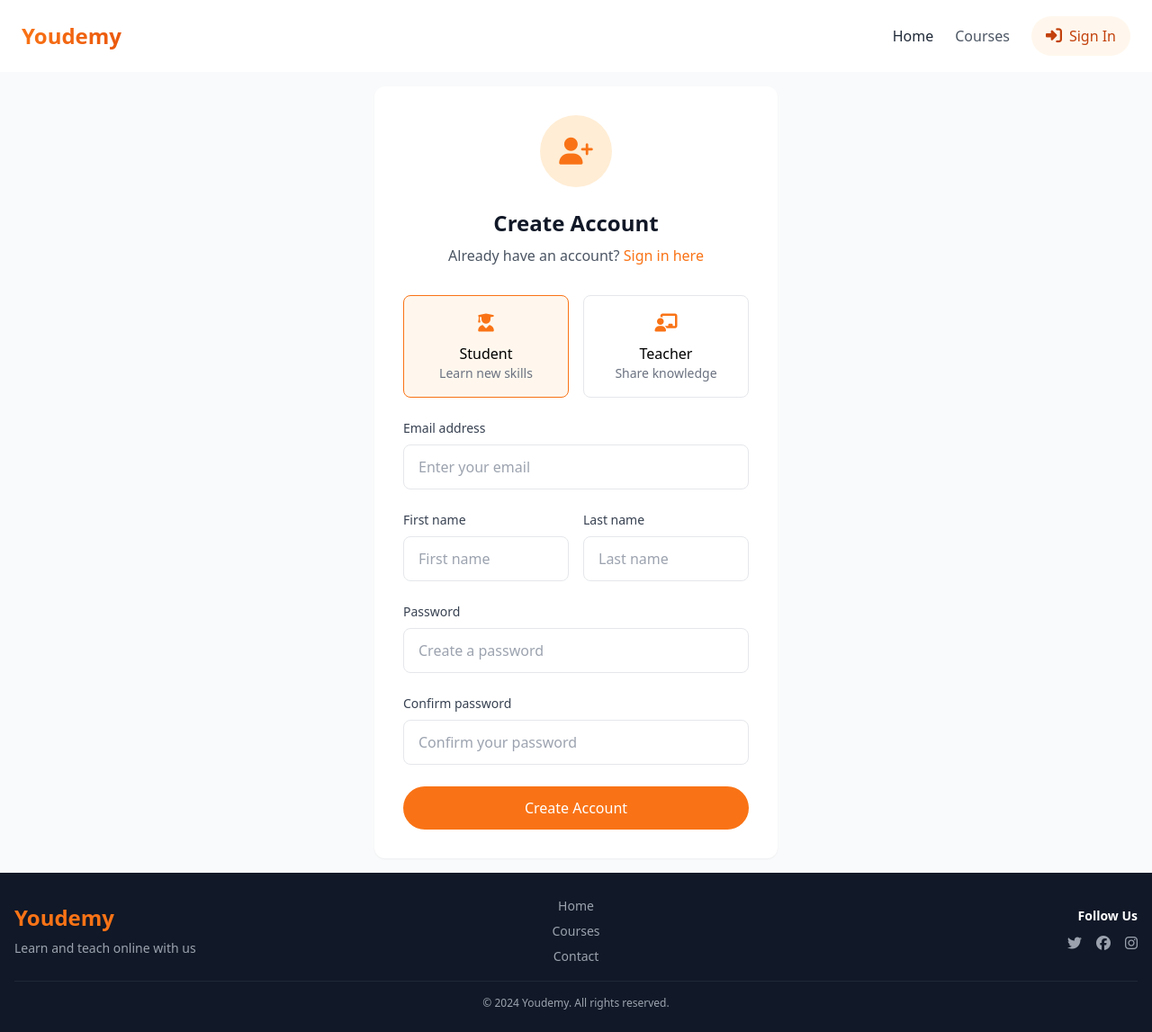
After one commit to MohamedHamouch/Brief11-Youdemy, a PHP site: template pages/auth/register.php in a window 1280 px wide. The commit adds this page. Shown: the whole page at 90% size. Run offline with PHP 8.4, Linux system fonts and the light colour scheme; the template is opened without the code that fills it, so the values that code supplies are empty; a stand-in replaces the project's code that opens the database connection; some libraries are stand-ins or nearby versions.

Commit message:
change project pages structure and fix linkings

```diff
--- a/index.php
+++ b/index.php
@@ -55,7 +55,7 @@ if (isset($_SESSION['user'])) {
               <?php
               if (!$connected) {
                 echo '<li>
-                <a href="auth/login.php"
+                <a href="pages/auth/login.php"
                   class="flex items-center space-x-2 bg-orange-50 text-orange-700 px-4 py-2 rounded-full hover:bg-orange-100 transition-colors duration-300">
                   <i class="fas fa-sign-in-alt text-lg"></i>
                   <span>Sign In</span>
@@ -86,7 +86,7 @@ if (isset($_SESSION['user'])) {
                       class="block px-4 py-2 text-sm text-gray-700 hover:bg-orange-50 hover:text-orange-700">My Courses</a>';
                     }
                     ?>
-                    <a href="auth/process/logout.php"
+                    <a href="pages/auth/process/logout.php"
                       class="block px-4 py-2 text-sm text-gray-700 hover:bg-orange-50 hover:text-red-700">Logout</a>
                   </div>
                 </li>
--- /dev/null
+++ b/pages/auth/register.php
@@ -0,0 +1,187 @@
+<?php
+session_start();
+if (isset($_SESSION['user'])) {
+  header('Location: ../../index.php');
+  exit();
+}
+
+
+?>
+
+<!DOCTYPE html>
+<html lang="en">
+
+<head>
+  <meta charset="UTF-8">
+  <meta name="viewport" content="width=device-width, initial-scale=1.0">
+  <title>Youdemy - Register</title>
+  <script src="https://cdn.tailwindcss.com"></script>
+  <link rel="stylesheet" href="https://cdnjs.cloudflare.com/ajax/libs/font-awesome/6.7.1/css/all.min.css">
+</head>
+
+<body class="bg-gray-50 min-h-screen flex flex-col">
+
+  <header class="w-full">
+    <div class="bg-white backdrop-blur-md bg-opacity-90">
+      <div class="max-w-7xl mx-auto px-6">
+        <div class="flex justify-between h-20">
+          <div class="flex items-center">
+            <div
+              class="text-2xl font-bold bg-gradient-to-r from-orange-500 to-orange-600 text-transparent bg-clip-text">
+              Youdemy
+            </div>
+          </div>
+
+          <nav class="flex items-center">
+            <ul class="hidden md:flex items-center space-x-6">
+              <li>
+                <a href="../../index.php"
+                  class="text-gray-800 hover:text-orange-600 transition-colors duration-300">Home</a>
+              </li>
+              <li>
+                <a href="#" class="text-gray-600 hover:text-orange-600 transition-colors duration-300">Courses</a>
+              </li>
+              <li>
+                <a href="login.php"
+                  class="flex items-center space-x-2 bg-orange-50 text-orange-700 px-4 py-2 rounded-full hover:bg-orange-100 transition-colors duration-300">
+                  <i class="fas fa-sign-in-alt text-lg"></i>
+                  <span>Sign In</span>
+                </a>
+              </li>
+            </ul>
+          </nav>
+        </div>
+      </div>
+    </div>
+  </header>
+
+  <main class="flex-grow flex items-center justify-center p-4">
+    <div class="container mx-auto px-4">
+      <div class="max-w-md mx-auto">
+        <div class="bg-white rounded-xl shadow-sm p-8">
+          <div class="text-center mb-8">
+            <div class="w-20 h-20 bg-orange-100 rounded-full flex items-center justify-center mx-auto mb-6">
+              <i class="fas fa-user-plus text-3xl text-orange-500"></i>
+            </div>
+            <h2 class="text-2xl font-bold text-gray-900">Create Account</h2>
+            <p class="text-gray-600 mt-2">Already have an account?
+              <a href="login.php" class="text-orange-500 hover:text-orange-600">Sign in here</a>
+            </p>
+          </div>
+
+          <?php if (isset($_SESSION['registerError'])) { ?>
+            <div class="bg-red-50 text-red-500 text-sm p-4 rounded-lg mb-6">
+              <?= $_SESSION['registerError'] ?>
+            </div>
+            <?php unset($_SESSION['registerError']); ?>
+          <?php } ?>
+
+          <form action="process/registerProcess.php" method="POST">
+            <div class="space-y-6">
+
+              <div class="grid grid-cols-2 gap-4">
+                <label class="relative cursor-pointer">
+                  <input type="radio" name="role" value="student" class="peer sr-only" checked>
+                  <div
+                    class="w-full p-4 border rounded-lg peer-checked:border-orange-500 peer-checked:bg-orange-50 hover:border-orange-200 transition-colors text-center">
+                    <i class="fas fa-user-graduate mb-2 text-xl text-orange-500"></i>
+                    <h3 class="font-medium">Student</h3>
+                    <p class="text-sm text-gray-500">Learn new skills</p>
+                  </div>
+                </label>
+                <label class="relative cursor-pointer">
+                  <input type="radio" name="role" value="teacher" class="peer sr-only">
+                  <div
+                    class="w-full p-4 border rounded-lg peer-checked:border-orange-500 peer-checked:bg-orange-50 hover:border-orange-200 transition-colors text-center">
+                    <i class="fas fa-chalkboard-teacher mb-2 text-xl text-orange-500"></i>
+                    <h3 class="font-medium">Teacher</h3>
+                    <p class="text-sm text-gray-500">Share knowledge</p>
+                  </div>
+                </label>
+              </div>
+
+              <div>
+                <label for="email" class="block text-sm font-medium text-gray-700 mb-2">Email address</label>
+                <input type="email" name="email" id="email" required
+                  class="w-full px-4 py-3 rounded-lg border border-gray-200 focus:ring-2 focus:ring-orange-500 focus:border-transparent transition"
+                  placeholder="Enter your email">
+              </div>
+
+              <div class="grid grid-cols-2 gap-4">
+                <div>
+                  <label for="first_name" class="block text-sm font-medium text-gray-700 mb-2">First name</label>
+                  <input type="text" name="first_name" id="first_name" required
+                    class="w-full px-4 py-3 rounded-lg border border-gray-200 focus:ring-2 focus:ring-orange-500 focus:border-transparent transition"
+                    placeholder="First name">
+                </div>
+                <div>
+                  <label for="last_name" class="block text-sm font-medium text-gray-700 mb-2">Last name</label>
+                  <input type="text" name="last_name" id="last_name" required
+                    class="w-full px-4 py-3 rounded-lg border border-gray-200 focus:ring-2 focus:ring-orange-500 focus:border-transparent transition"
+                    placeholder="Last name">
+                </div>
+              </div>
+
+              <div>
+                <label for="password" class="block text-sm font-medium text-gray-700 mb-2">Password</label>
+                <input type="password" name="password" id="password" required
+                  class="w-full px-4 py-3 rounded-lg border border-gray-200 focus:ring-2 focus:ring-orange-500 focus:border-transparent transition"
+                  placeholder="Create a password">
+              </div>
+
+              <div>
+                <label for="confirm_password" class="block text-sm font-medium text-gray-700 mb-2">Confirm
+                  password</label>
+                <input type="password" name="confirm_password" id="confirm_password" required
+                  class="w-full px-4 py-3 rounded-lg border border-gray-200 focus:ring-2 focus:ring-orange-500 focus:border-transparent transition"
+                  placeholder="Confirm your password">
+              </div>
+
+              <button type="submit"
+                class="w-full bg-orange-500 text-white px-6 py-3 rounded-full hover:bg-orange-600 transform hover:-translate-y-0.5 transition">
+                Create Account
+              </button>
+            </div>
+          </form>
+        </div>
+      </div>
+    </div>
+  </main>
+
+  <footer class="bg-gray-900 text-white">
+    <div class="container mx-auto px-4 py-6">
+      <div class="grid grid-cols-1 md:grid-cols-3 gap-4 items-center">
+        <div>
+          <div class="text-2xl font-bold text-orange-500 mb-2">Youdemy</div>
+          <p class="text-gray-400 text-sm">Learn and teach online with us</p>
+        </div>
+        <div class="flex justify-center">
+          <ul class="space-y-1 text-center">
+            <li><a href="#" class="text-gray-400 hover:text-white transition text-sm">Home</a></li>
+            <li><a href="#" class="text-gray-400 hover:text-white transition text-sm">Courses</a></li>
+            <li><a href="#" class="text-gray-400 hover:text-white transition text-sm">Contact</a></li>
+          </ul>
+        </div>
+        <div class="flex flex-col items-end">
+          <h3 class="text-sm font-semibold mb-2">Follow Us</h3>
+          <div class="flex space-x-4">
+            <a href="#" class="text-gray-400 hover:text-white transition">
+              <i class="fab fa-twitter"></i>
+            </a>
+            <a href="#" class="text-gray-400 hover:text-white transition">
+              <i class="fab fa-facebook"></i>
+            </a>
+            <a href="#" class="text-gray-400 hover:text-white transition">
+              <i class="fab fa-instagram"></i>
+            </a>
+          </div>
+        </div>
+      </div>
+      <div class="border-t border-gray-800 mt-4 pt-4 text-center">
+        <p class="text-gray-400 text-xs">&copy; 2024 Youdemy. All rights reserved.</p>
+      </div>
+    </div>
+  </footer>
+</body>
+
+</html>
```
Also changed, not shown: pages/auth/login.php (added, +144 -0 lines), pages/auth/process/loginProcess.php (added, +63 -0 lines), pages/auth/process/logout.php (added, +19 -0 lines), pages/auth/process/registerProcess.php (added, +51 -0 lines).
